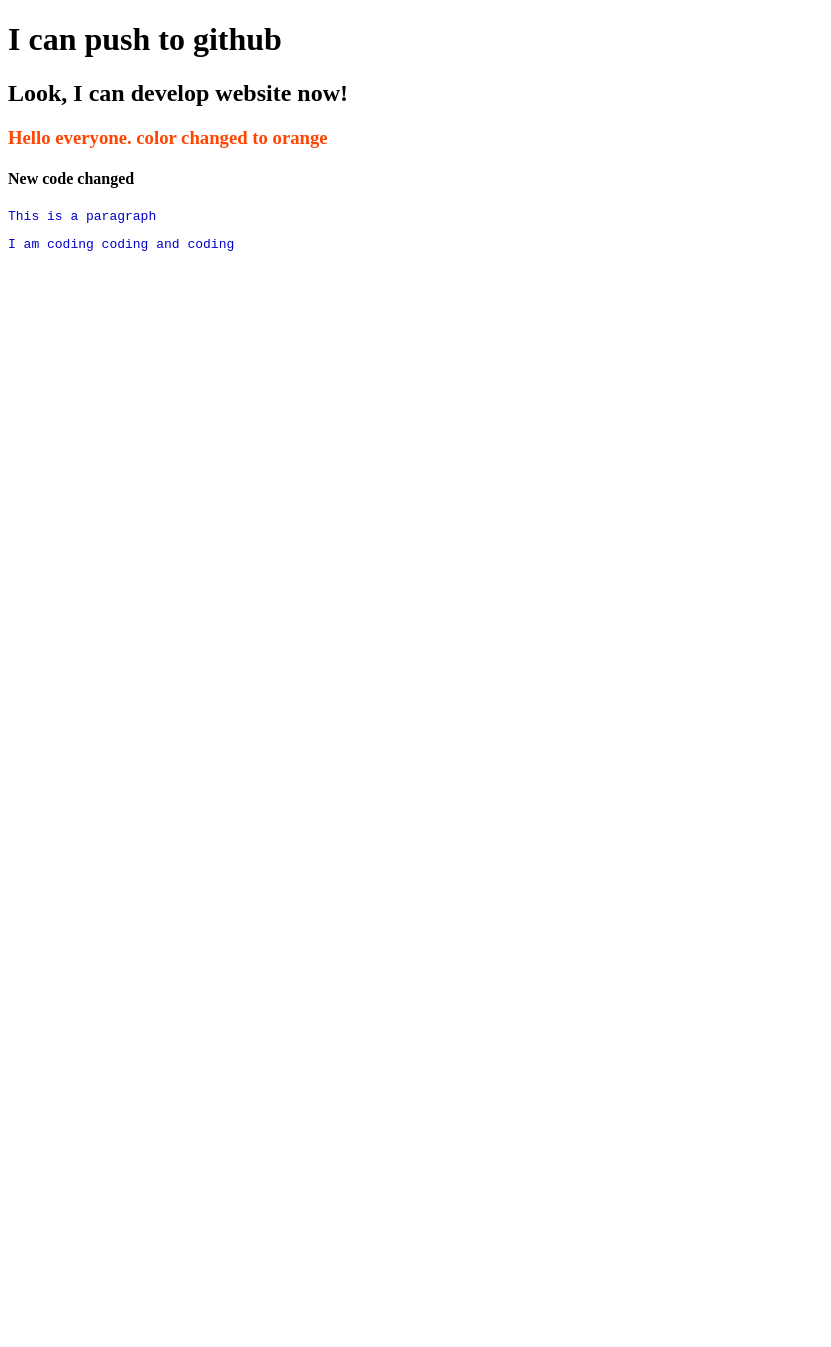
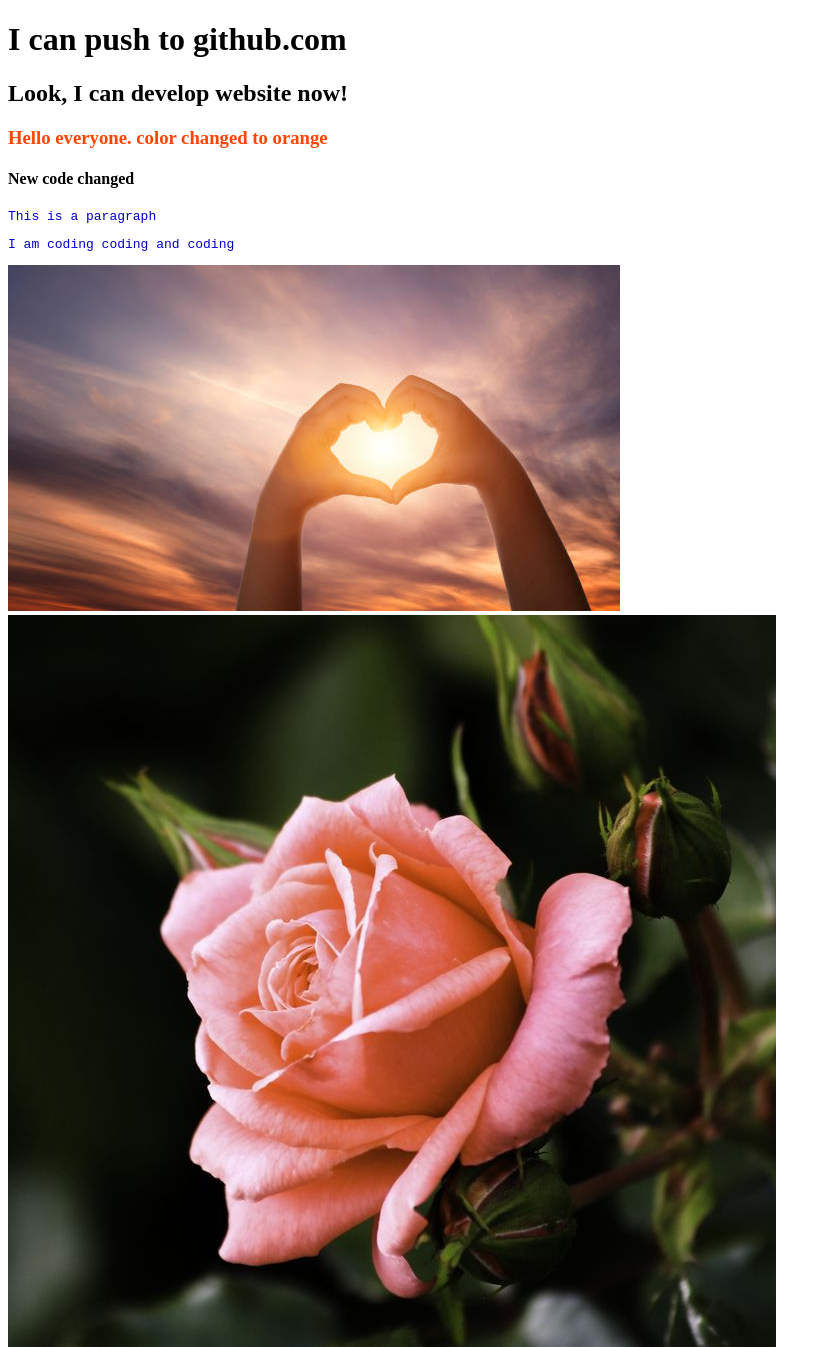
Before and after one commit to HSAyon111/my-first-repo, a plain HTML site: page index.html in a window 1280 px wide. Shown: the top 1347 px of the page, without its empty margins (0-831 px from the left). Before the commit the page ends 800 px from the top, so only its background shows below. Drawn offline with Linux system fonts and the light colour scheme.

Commit message:
2 images added

```diff
--- a/index.html
+++ b/index.html
@@ -8,11 +8,13 @@
     <link rel="stylesheet" href="style.css">
 </head>
 <body>
-    <h1>I can push to github</h1>
+    <h1>I can push to github.com</h1>
     <h2>Look, I can develop website now!</h2>
     <h3>Hello everyone. color changed to orange</h3>
     <h4>New code changed</h4>
     <p>This is a paragraph</p>
     <p>I am coding coding and coding</p>
+    <img src="HandHeart.jpg" alt="">
+    <img src="rose.jpg" alt="">
 </body>
 </html>
```
Also changed, not shown: HandHeart.jpg (added), images/Sad-Image.jpg (added), rose.jpg (added).
